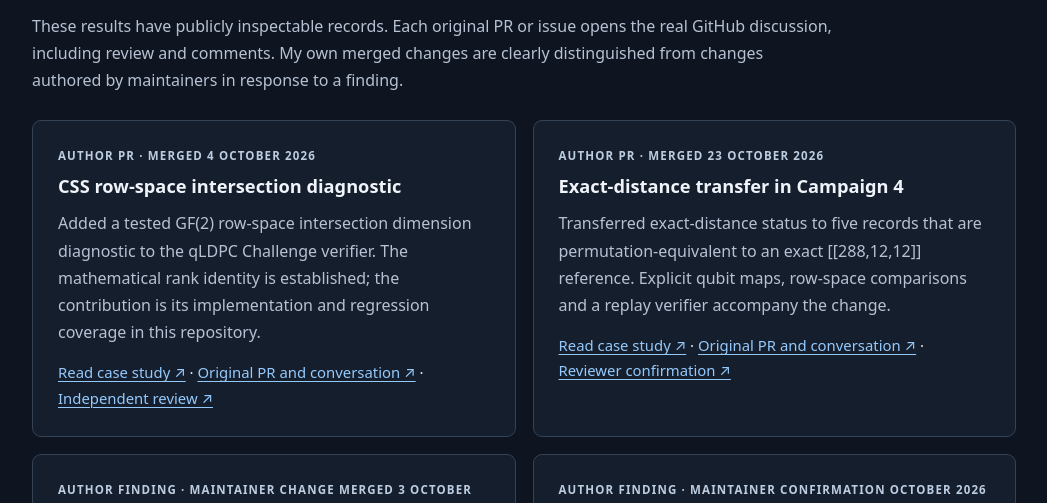
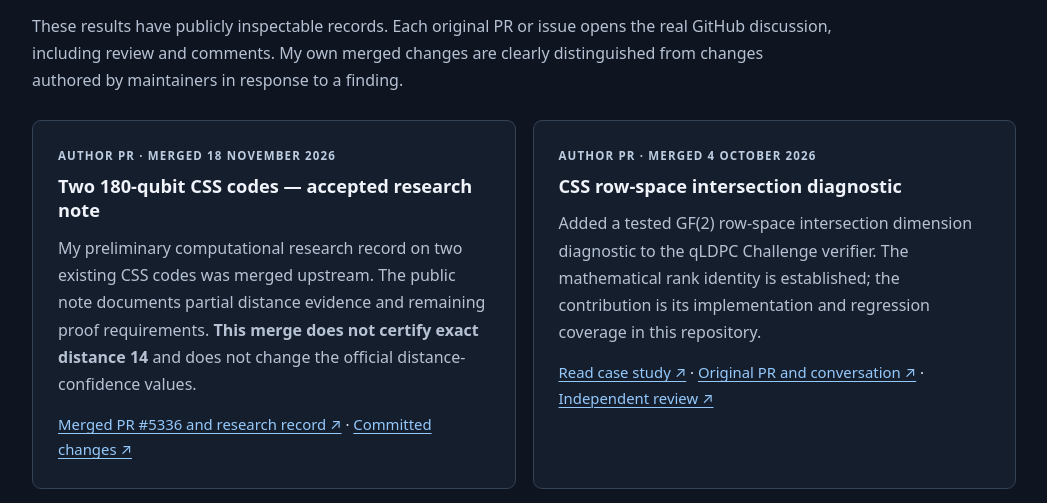
Before and after one commit to henryksobon300-code/my-work-henryk-sobon, a plain HTML site: page index.html in a window 1280 px wide. Shown: the part 748-1251 px from the top of the page, without its empty margins (116-1163 px from the left). Drawn offline with Linux system fonts and the light colour scheme.

Commit message:
docs: show merged n=180 CSS research note on homepage with exact-distance caveat

```diff
--- a/index.html
+++ b/index.html
@@ -75,6 +75,12 @@ a.skip{position:absolute;left:-9999px;top:7px;background:#253651;color:#fff;padd
 <p class="section-intro">These results have publicly inspectable records. Each original PR or issue opens the real GitHub discussion, including review and comments. My own merged changes are clearly distinguished from changes authored by maintainers in response to a finding.</p>
 <div class="grid">
 <article class="item">
+<div class="overline">Author PR · Merged 18 November 2026</div>
+<h3>Two 180-qubit CSS codes — accepted research note</h3>
+<p>My preliminary computational research record on two existing CSS codes was merged upstream. The public note documents partial distance evidence and remaining proof requirements. <strong>This merge does not certify exact distance 14</strong> and does not change the official distance-confidence values.</p>
+<div class="inline-links"><a href="https://github.com/unitaryfoundation/qldpc-challenge/pull/5336">Merged PR #5336 and research record ↗</a> · <a href="https://github.com/unitaryfoundation/qldpc-challenge/pull/5336/files">Committed changes ↗</a></div>
+</article>
+<article class="item">
 <div class="overline">Author PR · Merged 4 October 2026</div>
 <h3>CSS row-space intersection diagnostic</h3>
 <p>Added a tested GF(2) row-space intersection dimension diagnostic to the qLDPC Challenge verifier. The mathematical rank identity is established; the contribution is its implementation and regression coverage in this repository.</p>
@@ -118,7 +124,7 @@ a.skip{position:absolute;left:-9999px;top:7px;background:#253651;color:#fff;padd
 <div class="kicker">Evidence under review</div>
 <h2 id="review-title">Submitted results, not yet accepted upstream</h2>
 <ul class="detail">
-<li><strong>Quantum CSS distance certificates — two n=180 codes.</strong><p>A draft contribution proposes solver-level exact distance 14 for two existing code entries. Two independently published public programs completed eight case/sector runs; GitHub CI passed. Maintainer review and official exact-distance status remain pending. No private research engine is submitted. <a href="https://github.com/unitaryfoundation/qldpc-challenge/pull/5336">PR #5336 and public evidence ↗</a></p></li>
+
 <li><strong>CHC-COMP — eight quic3 SAT models.</strong><p>Author-side models and negative controls were published; the organizer’s current-validator replay remains pending. The 2026 verdict entries are marked as automatically added placeholders. <a href="https://github.com/chc-comp/chc-comp26-benchmarks/issues/11">Benchmark issue and reviewer comments ↗</a> · <a href="https://github.com/henryksobon300-code/my-work-henryk-sobon/blob/main/research/chc_comp_issue11/README.md">Reproducer and precise blocker ↗</a></p></li>
 <li><strong>SAT / Global Benchmark Database — vdwb_k6_n400.</strong><p>A public 400-variable witness is reported to satisfy 31,600 original clauses; a corrupted control is rejected. The proposed GBD PR #3 was <strong>closed without merge on 11 Nov 2026</strong>, with no recorded maintainer explanation. The original issue remains open. This is checkable evidence, not an officially adopted correction. <a href="https://github.com/henryksobon300-code/my-work-henryk-sobon/blob/main/research/CASE_SAT_VDWB_K6_N400.md">Case study and evidence ↗</a> · <a href="https://github.com/Udopia/gbd-data/pull/3">Closed GBD PR ↗</a></p></li>
 <li><strong>SYNTCOMP parity witness.</strong><p>A bounded, author-side counterstrategy and verification record are available; no official competition certificate or ranking is claimed. <a href="https://github.com/henryksobon300-code/my-work-henryk-sobon/issues/1">Public evidence record ↗</a></p></li>
```
